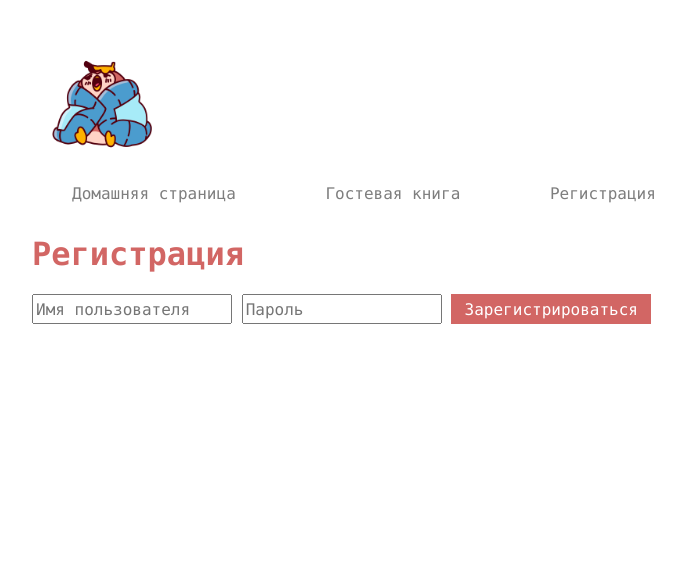
After one commit to Xumeparu/guestbook, a PHP site: page /registration.php in a window 1280 px wide. The commit adds this page. Shown: the top 564 px of the page, without its empty margins (96-781 px from the left). Run offline with PHP 8.4, Linux system fonts and the light colour scheme.

Commit message:
Added registration component

```diff
--- a/pages/navigation.php
+++ b/pages/navigation.php
@@ -2,5 +2,6 @@
     <ul class="top-menu">
         <li><a href="../index.php">Домашняя страница</a></li>
         <li><a href="../guestbook.php">Гостевая книга</a></li>
+        <li><a href="../registration.php">Регистрация</a></li>
     </ul>
 </nav>
--- a/public/styles/styles.css
+++ b/public/styles/styles.css
@@ -28,6 +28,11 @@ ul {
 }
 
 .username {
+    height: 30px;
+    width: 200px;
+}
+
+.password {
     height: 30px;
     width: 200px;
 }
@@ -78,6 +83,11 @@ nav li {
     color: #7e7e7e;
 }
 
+.top-menu a:active {
+    background: #d26664;
+    color: #7e7e7e;
+}
+
 .submitBtn {
     font: 12pt 'Consolas', serif;
 
@@ -91,7 +101,20 @@ nav li {
     background: #d26664;
 }
 
-.submitBtn:active {
+.regBtn {
+    font: 12pt 'Consolas', serif;
+
+    height: 30px;
+    width: 200px;
+
+    border: none;
+    outline: none;
+
+    color: #ffffff;
+    background: #d26664;
+}
+
+.submitBtn:active, .regBtn:active {
     color: #7e7e7e;
 }
 
--- /dev/null
+++ b/registration.php
@@ -0,0 +1,15 @@
+<?php require_once "pages/header.php"; ?>
+<?php require_once "pages/navigation.php"; ?>
+<h1>Регистрация</h1>
+
+<form action="registration.php" method="post">
+    <label>
+        <input class="username" name="username" placeholder="Имя пользователя"/>
+    </label>
+    <label>
+        <input class="password" name="message" placeholder="Пароль"/>
+    </label>
+    <button class="regBtn" type="submit">Зарегистрироваться</button>
+</form>
+
+<?php require_once "pages/footer.php"; ?>
```
